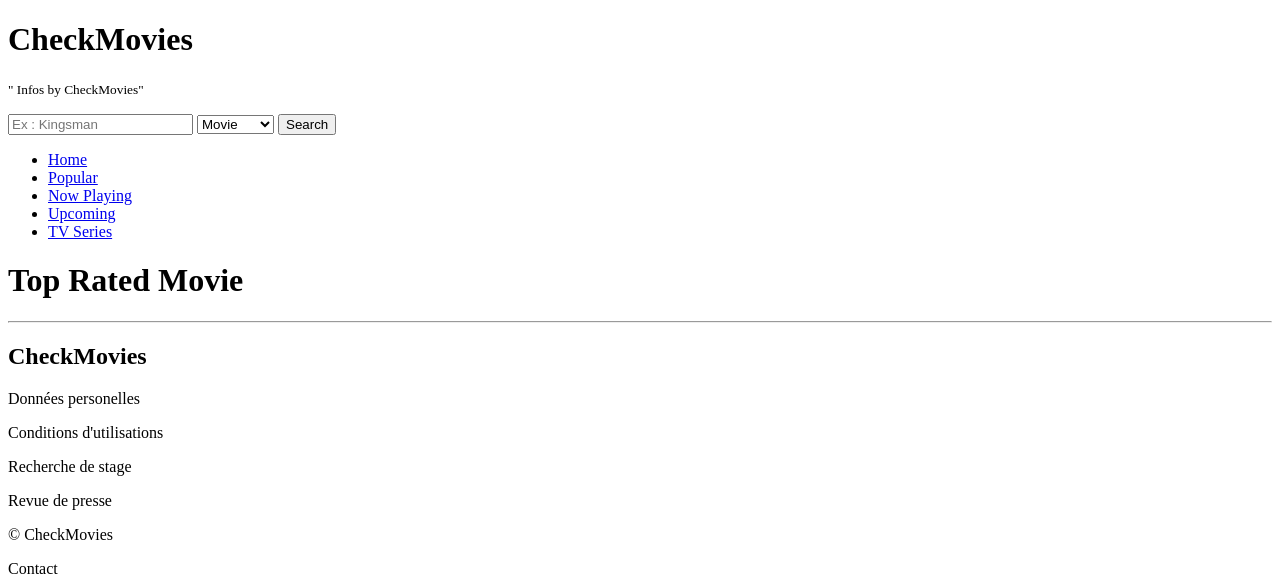
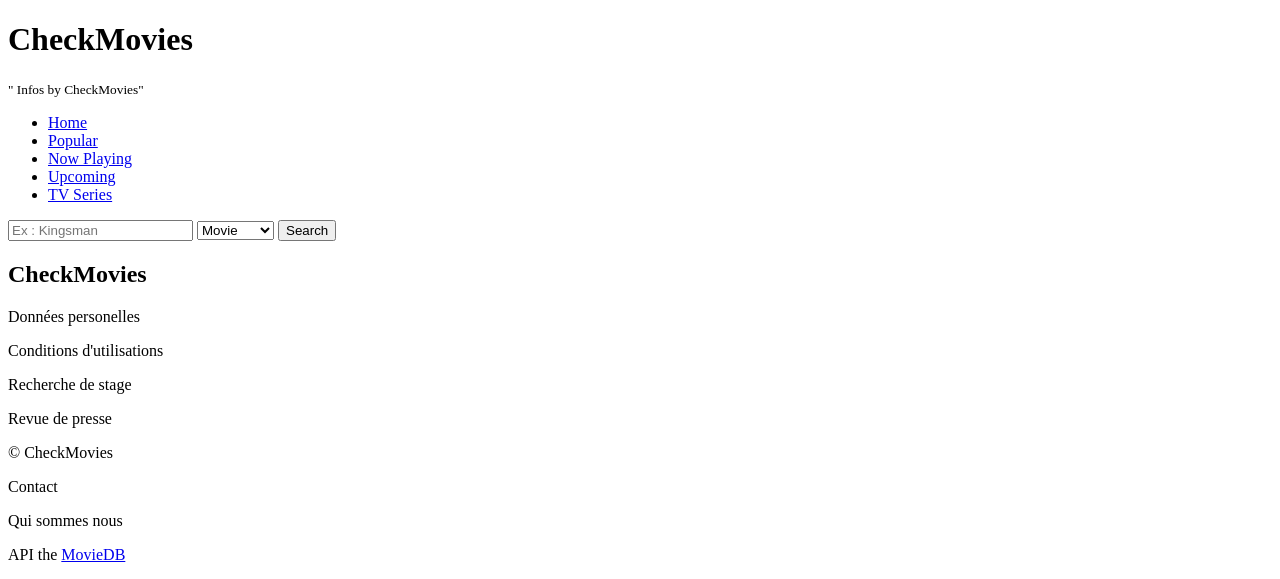
Before and after one commit to gaetanavez19/Semaine_Back, a PHP site: page / in a window 1280 px wide. Shown: the top 579 px of the page. Run offline with PHP 8.4, Linux system fonts and the light colour scheme; data that the repository does not hold is empty.

Commit message:
resolving some bugs

```diff
--- a/header.php
+++ b/header.php
@@ -18,17 +18,7 @@
         <?php echo $tagline ?>"
       </small>
     </p>
-    <form action="search.php" method="get">
-      <input type="text" name="search" placeholder="Ex : Kingsman" required>
-      <select name="channel" required>
-        <option value="movie" selected="selected">Movie
-        </option>
-        <option value="tv">TV Show
-        </option>
-      </select>
-      <button type="submit">Search
-      </button>
-    </form>
+
     <ul>
       <li>
         <a href="index.php">Home
--- a/index.php
+++ b/index.php
@@ -3,16 +3,17 @@
   $title="CheckMovies";
   include_once "header.php";
 ?>
-    <h1>Top Rated Movie</h1>
-    <hr>
-    <ul>
-      <?php
-        include_once "api/api_toprated.php";
-        foreach($toprated->results as $p){
-          echo '<li><a href="movie.php?id=' . $p->id . '"><img src="http://image.tmdb.org/t/p/w500'. $p->poster_path . '"><h2>' . $p->original_title . " (" . substr($p->release_date, 0, 4) . ")</h2><p>Rate : " . $p->vote_average . " |  Vote : " . $p->vote_count . "</p></a></li>";
-        }
-      ?>
-    </ul>
+    <form action="search.php" method="get">
+      <input type="text" name="search" placeholder="Ex : Kingsman" required>
+      <select name="channel" required>
+        <option value="movie" selected="selected">Movie
+        </option>
+        <option value="tv">TV Show
+        </option>
+      </select>
+      <button type="submit">Search
+      </button>
+    </form>
 
 <?php
   include_once "footer.php";
```
